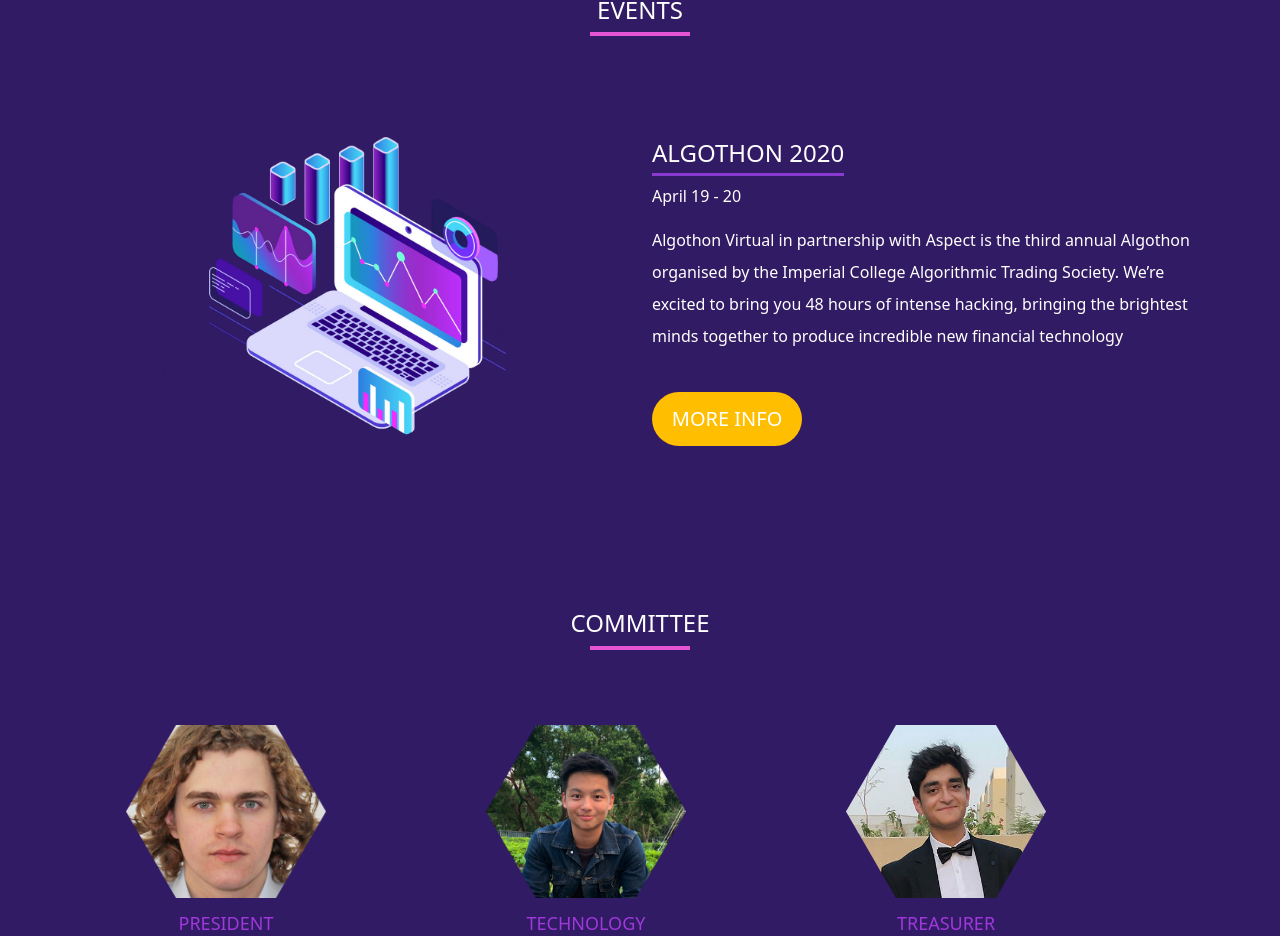
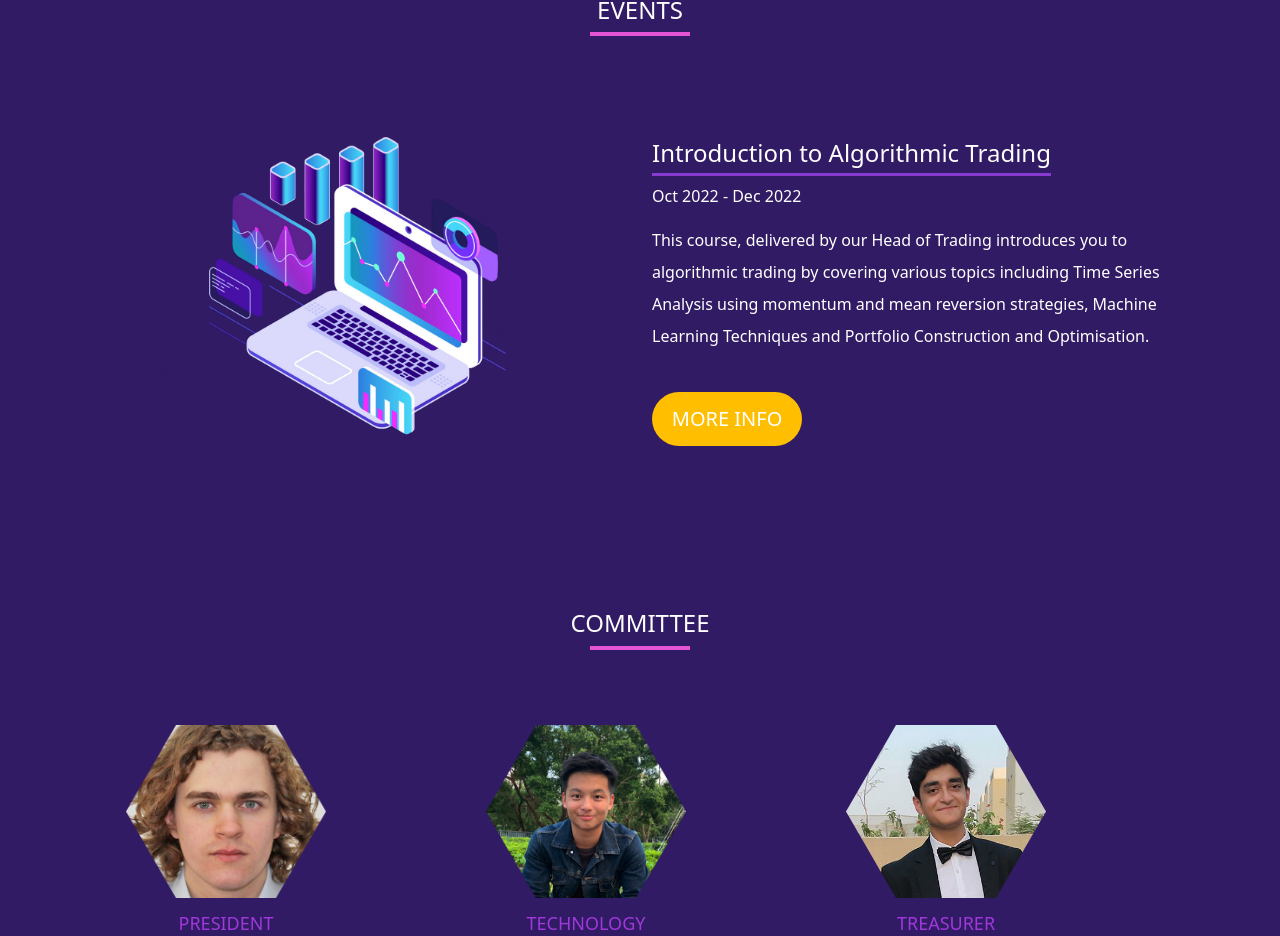
Before and after one commit to vincentho627/algosoc-website, a React (Create React App) app: page / in a window 1280 px wide. Shown: the part 2176-3112 px from the top of the page. Built offline with nearby package versions, Linux system fonts and the light colour scheme.

Commit message:
Update index.jsx

```diff
--- a/src/features/events/index.jsx
+++ b/src/features/events/index.jsx
@@ -20,17 +20,16 @@ function Events() {
                         <Col className={'events-info'}>
                             <div>
                                 <h4 className={'events-title'}>
-                                    ALGOTHON 2020
+                                    Introduction to Algorithmic Trading
                                 </h4>
                             </div>
                             <p className={'events-date'}>
-                                April 19 - 20
+                                Oct 2022 - Dec 2022
                             </p>
                             <p className={'event-info'}>
-                                Algothon Virtual in partnership with Aspect is the third annual Algothon organised by
-                                the Imperial College Algorithmic Trading Society. We’re excited to bring you 48 hours of
-                                intense hacking, bringing the brightest minds together to produce incredible new
-                                financial technology
+                                This course, delivered by our Head of Trading introduces you to algorithmic trading by covering various topics including
+                                Time Series Analysis using momentum and mean reversion strategies, Machine Learning Techniques and Portfolio Construction
+                                and Optimisation.
                             </p>
                             <br/>
                             <Button onClick={() => {}} name={'MORE INFO'}/>
```
